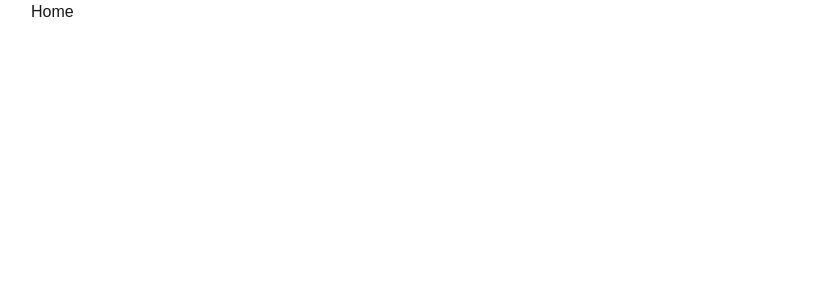
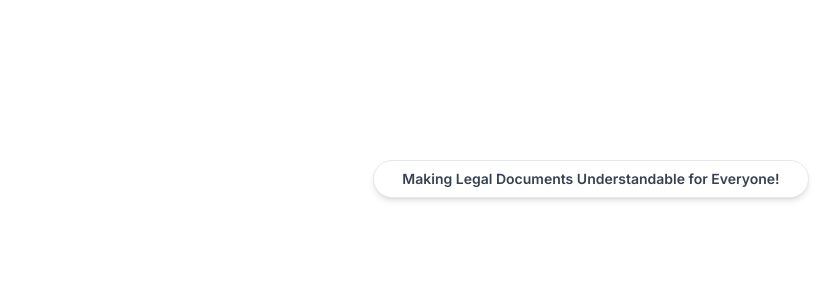
Before and after one commit to talhathmd/legalAI, a Next.js app: page / in a window 1280 px wide. Shown: the top 300 px of the page, without its empty margins (49-889 px from the left). Built offline with nearby package versions, Linux system fonts and the light colour scheme.

Commit message:
update layout and add shadcn theme

```diff
--- a/src/app/globals.css
+++ b/src/app/globals.css
@@ -2,26 +2,59 @@
 @tailwind components;
 @tailwind utilities;
 
-:root {
-  --background: #ffffff;
-  --foreground: #171717;
-}
+@layer base {
+  :root {
+    --background: 0 0% 100%;
+    --foreground: 222.2 84% 4.9%;
+    --card: 0 0% 100%;
+    --card-foreground: 222.2 84% 4.9%;
+    --popover: 0 0% 100%;
+    --popover-foreground: 222.2 84% 4.9%;
+    --primary: 222.2 47.4% 11.2%;
+    --primary-foreground: 210 40% 98%;
+    --secondary: 210 40% 96.1%;
+    --secondary-foreground: 222.2 47.4% 11.2%;
+    --muted: 210 40% 96.1%;
+    --muted-foreground: 215.4 16.3% 46.9%;
+    --accent: 210 40% 96.1%;
+    --accent-foreground: 222.2 47.4% 11.2%;
+    --destructive: 0 84.2% 60.2%;
+    --destructive-foreground: 210 40% 98%;
+    --border: 214.3 31.8% 91.4%;
+    --input: 214.3 31.8% 91.4%;
+    --ring: 222.2 84% 4.9%;
+    --radius: 0.5rem;
+    --chart-1: 12 76% 61%;
+    --chart-2: 173 58% 39%;
+    --chart-3: 197 37% 24%;
+    --chart-4: 43 74% 66%;
+    --chart-5: 27 87% 67%;
+  }
 
-@media (prefers-color-scheme: dark) {
-  :root {
-    --background: #0a0a0a;
-    --foreground: #ededed;
+  .dark {
+    --background: 222.2 84% 4.9%;
+    --foreground: 210 40% 98%;
+    --card: 222.2 84% 4.9%;
+    --card-foreground: 210 40% 98%;
+    --popover: 222.2 84% 4.9%;
+    --popover-foreground: 210 40% 98%;
+    --primary: 210 40% 98%;
+    --primary-foreground: 222.2 47.4% 11.2%;
+    --secondary: 217.2 32.6% 17.5%;
+    --secondary-foreground: 210 40% 98%;
+    --muted: 217.2 32.6% 17.5%;
+    --muted-foreground: 215 20.2% 65.1%;
+    --accent: 217.2 32.6% 17.5%;
+    --accent-foreground: 210 40% 98%;
+    --destructive: 0 62.8% 30.6%;
+    --destructive-foreground: 210 40% 98%;
+    --border: 217.2 32.6% 17.5%;
+    --input: 217.2 32.6% 17.5%;
+    --ring: 212.7 26.8% 83.9;
+    --chart-1: 220 70% 50%;
+    --chart-2: 160 60% 45%;
+    --chart-3: 30 80% 55%;
+    --chart-4: 280 65% 60%;
+    --chart-5: 340 75% 55%;
   }
 }
-
-body {
-  color: var(--foreground);
-  background: var(--background);
-  font-family: Arial, Helvetica, sans-serif;
-}
-
-@layer utilities {
-  .text-balance {
-    text-wrap: balance;
-  }
-}
--- a/src/app/layout.tsx
+++ b/src/app/layout.tsx
@@ -1,6 +1,8 @@
 import type { Metadata } from "next";
 import localFont from "next/font/local";
 import "./globals.css";
+import { Inter } from "next/font/google";
+import { cn } from "@/libs/utils";
 
 const geistSans = localFont({
   src: "./fonts/GeistVF.woff",
@@ -13,6 +15,8 @@ const geistMono = localFont({
   weight: "100 900",
 });
 
+const inter = Inter({ subsets: ["latin"] });
+
 export const metadata: Metadata = {
   title: "Create Next App",
   description: "Generated by create next app",
@@ -24,10 +28,8 @@ export default function RootLayout({
   children: React.ReactNode;
 }>) {
   return (
-    <html lang="en">
-      <body
-        className={`${geistSans.variable} ${geistMono.variable} antialiased`}
-      >
+    <html lang="en" className="light">
+      <body className={cn("min-h-screen antialiased grainy", inter.className)}>
         {children}
       </body>
     </html>
--- a/src/app/page.tsx
+++ b/src/app/page.tsx
@@ -3,8 +3,12 @@ import MaxWidthWrapper from "../components/MaxWidthWrapper";
 
 export default function Home() {
   return (
-    <MaxWidthWrapper>
-      <div>Home</div>
+    <MaxWidthWrapper className="mb-12 mt-28 sm:mt-40 flex flex-col items-center justify-center text-center">
+      <div className="mx-auto mb-4 flex max-w-fit items-center justify-center space-x-2 overflow-hidden rounded-full border border-gray-200 bg-white px-7 py-2 shadow-md backdrop-blur transition-all hover:border-gray-300 hover:bg-white/50">
+        <p className="text-sm font-semibold text-gray-700">
+          Making Legal Documents Understandable for Everyone!
+        </p>
+      </div>
     </MaxWidthWrapper>
   );
 }
```
